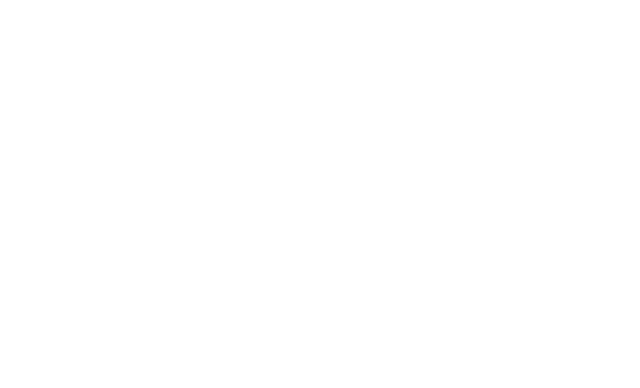
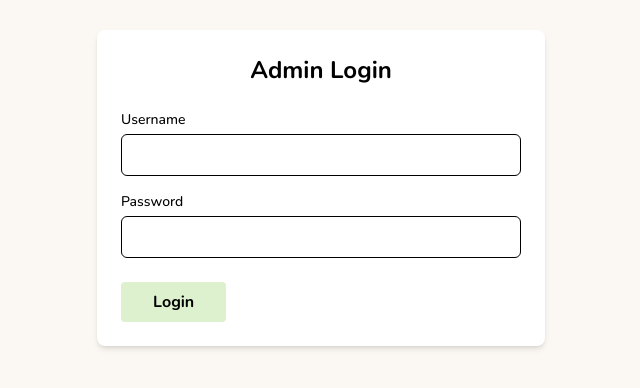
Before and after one commit to TaylorDJones11/PawfectMatch, a React (Vite) app in the folder frontend/: page /login in a window 1280 px wide. Before the commit this address had no page. Shown: the part 212-600 px from the top of the page, without its empty margins (319-959 px from the left). Built offline with nearby package versions, Linux system fonts and the light colour scheme.

Commit message:
admin login page

```diff
--- a/frontend/src/App.jsx
+++ b/frontend/src/App.jsx
@@ -5,6 +5,7 @@
 import AboutUs from './pages/Home/AboutUs';
 import IndividualAnimal from './pages/Adoption/IndividualAnimal';
 import Volunteer from './pages/Volunteer/Volunteer';
+import Login from './pages/Login/Login';
 import AdminView from './pages/Admin/AdminView';
 import EditAnimal from './pages/Admin/EditAnimal';
 import NewAnimal from './pages/Admin/NewAnimal';
@@ -19,6 +20,7 @@
         <Route path='/about' element={<AboutUs />} />
         <Route path='/animal/:id' element={<IndividualAnimal />} />
         <Route path='/volunteer' element={<Volunteer />} />
+        <Route path='/login' element={<Login />} />
         <Route path='/admin/animals' element={<AdminView />} />
         <Route path='/admin/animals/edit/:id' element={<EditAnimal />} />
         <Route path='/admin/animals/new' element={<NewAnimal />} />
--- a/frontend/src/components/NavbarContainer.jsx
+++ b/frontend/src/components/NavbarContainer.jsx
@@ -10,7 +10,7 @@
         <Logo />
         <NavBar />
         <div>
-          <Link to='/admin/animals'>
+          <Link to='/login'>
             <Button
               className='bg-emerald text-black font-bold py-2 px-4 mr-2 rounded hover:bg-blue-700'
               child={'Admin'}
--- a/frontend/src/index.css
+++ b/frontend/src/index.css
@@ -43,6 +43,7 @@
 
 .adoption-container,
 .donation-container,
-.about-container {
+.about-container,
+.login-container {
   background-color: rgb(251, 248, 243);
 }
--- /dev/null
+++ b/frontend/src/pages/Login/Login.jsx
@@ -0,0 +1,67 @@
+import { useState } from 'react';
+import { Link } from 'react-router-dom';
+import Button from '../../components/Button';
+
+function Login() {
+  const [username, setUsername] = useState('');
+  const [password, setPassword] = useState('');
+
+  const handleSubmit = (e) => {
+    e.preventDefault();
+    // Handle login logic here
+    console.log('Username:', username);
+    console.log('Password:', password);
+  };
+
+  return (
+    <div className='login-container'>
+      <div className='flex items-center justify-center min-h-screen bg-gray-100'>
+        <div className='bg-white p-6 rounded-lg shadow-md w-full max-w-md'>
+          <h2 className='text-2xl font-bold mb-6 text-center'>Admin Login</h2>
+          <form onSubmit={handleSubmit}>
+            <div className='mb-4'>
+              <label
+                htmlFor='username'
+                className='block text-sm font-medium text-gray-700'
+              >
+                Username
+              </label>
+              <input
+                type='text'
+                id='username'
+                className='mt-1 p-2 w-full border border-gray-300 rounded-md'
+                value={username}
+                onChange={(e) => setUsername(e.target.value)}
+                required
+              />
+            </div>
+            <div className='mb-6'>
+              <label
+                htmlFor='password'
+                className='block text-sm font-medium text-gray-700'
+              >
+                Password
+              </label>
+              <input
+                type='password'
+                id='password'
+                className='mt-1 p-2 w-full border border-gray-300 rounded-md'
+                value={password}
+                onChange={(e) => setPassword(e.target.value)}
+                required
+              />
+            </div>
+            <Link to='/admin/animals'>
+              <Button
+                className='bg-emerald text-black font-bold py-2 px-8 mr-2 rounded hover:bg-blue-700'
+                child={'Login'}
+              />
+            </Link>
+          </form>
+        </div>
+      </div>
+    </div>
+  );
+}
+
+export default Login;
```
